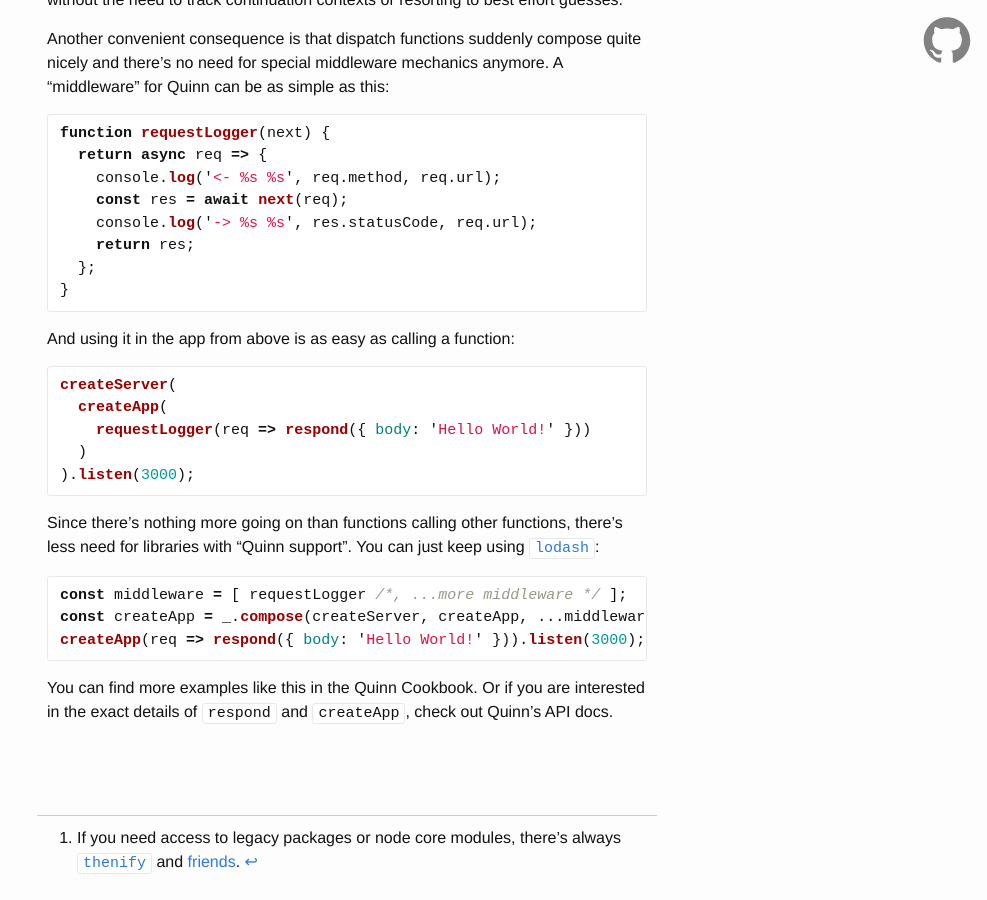
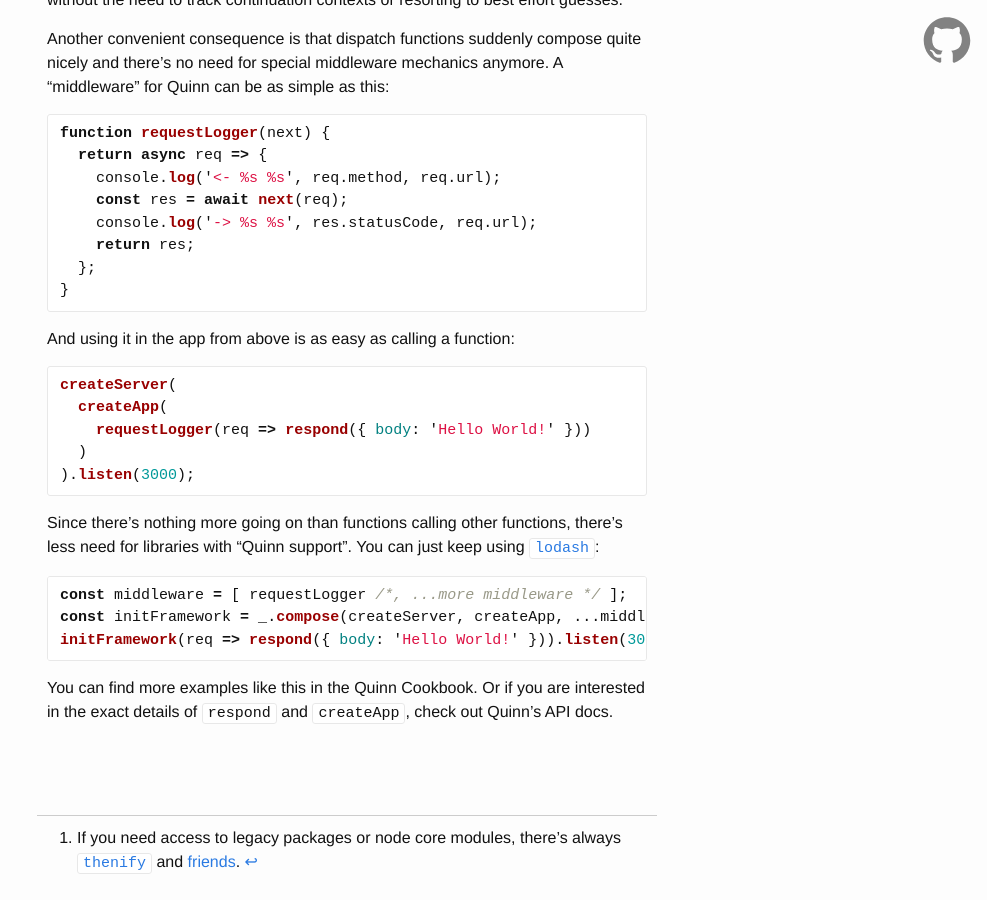
Before and after one commit to quinnjs/quinnjs.github.io, a Jekyll site: the page built from index.md, in a window 1280 px wide and 900 px high, scrolled down 2116 px. Shown: the whole window, without its empty margins (293-1280 px from the left). Built offline with Jekyll 4.4.1, drawn with Linux system fonts in a browser that asks for light colours.

Commit message:
Even more consistenter naming

```diff
--- a/index.md
+++ b/index.md
@@ -112,8 +112,8 @@ You can just keep using [`lodash`](https://lodash.com/docs#flow):
 
 {% highlight js %}
 const middleware = [ requestLogger /*, ...more middleware */ ];
-const createApp = _.compose(createServer, createApp, ...middleware);
-createApp(req => respond({ body: 'Hello World!' })).listen(3000);
+const initFramework = _.compose(createServer, createApp, ...middleware);
+initFramework(req => respond({ body: 'Hello World!' })).listen(3000);
 {% endhighlight %}
 
 You can find more examples like this in the Quinn Cookbook.
```
